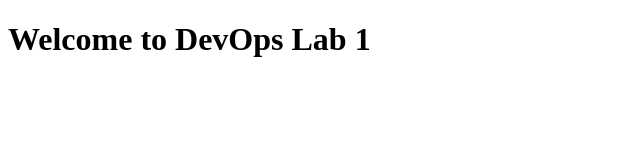
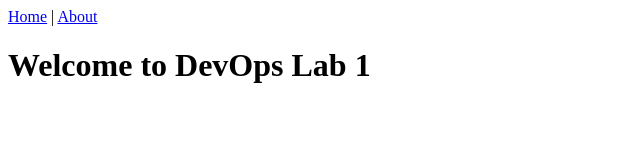
Before and after one commit to Itaini/devops-lab1, a plain HTML site: page index.html in a window 1280 px wide. Shown: the whole page, without its empty margins (0-640 px from the left). Drawn offline with Linux system fonts and the light colour scheme.

Commit message:
feat: add navigation bar to header

```diff
--- a/index.html
+++ b/index.html
@@ -6,6 +6,10 @@
 
 <body>
 
+<nav>
+    <a href="#">Home</a> | <a href="#">About</a>
+</nav>
+
     <h1>Welcome to DevOps Lab 1</h1>
 
 </body>
```
